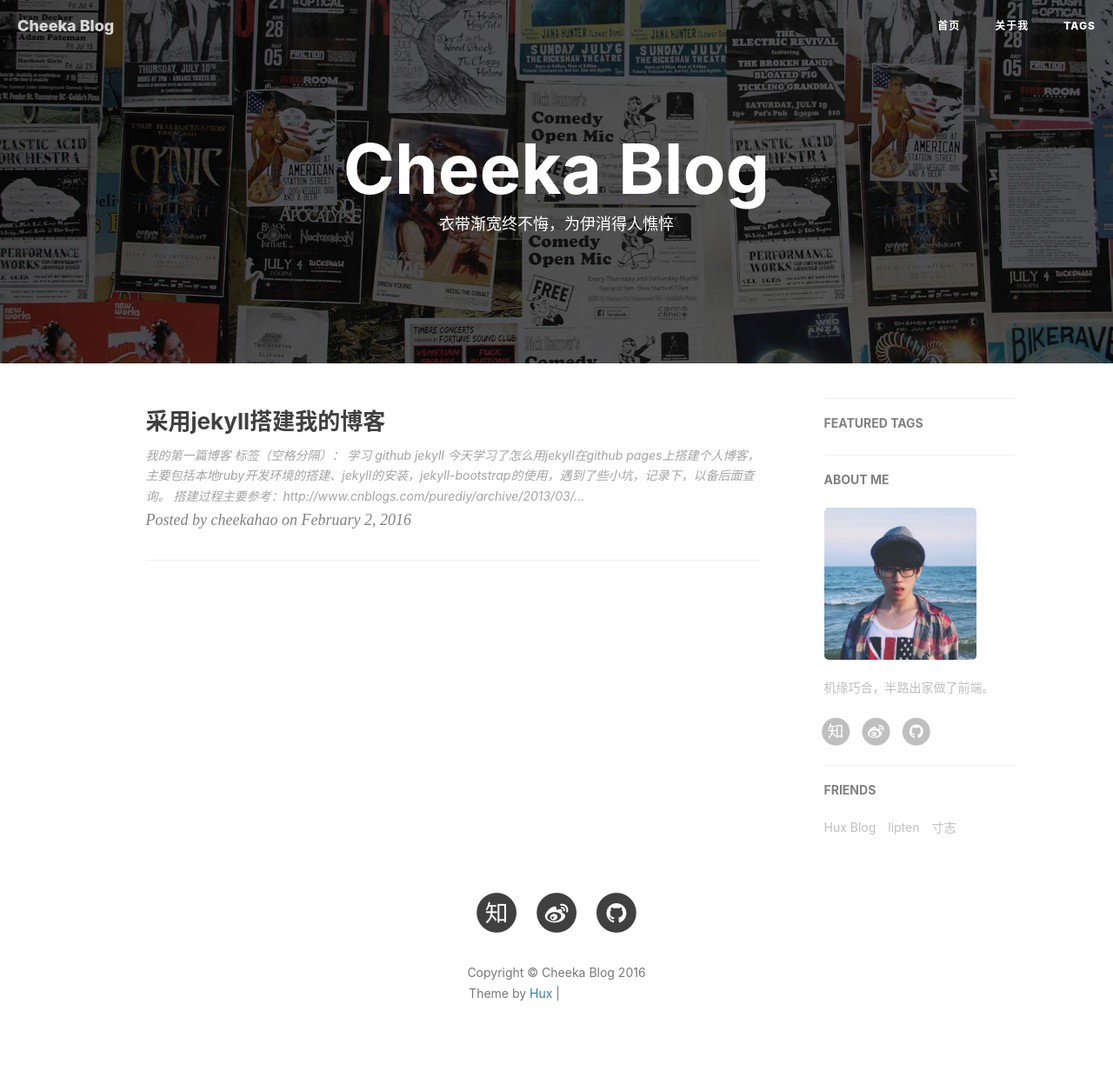
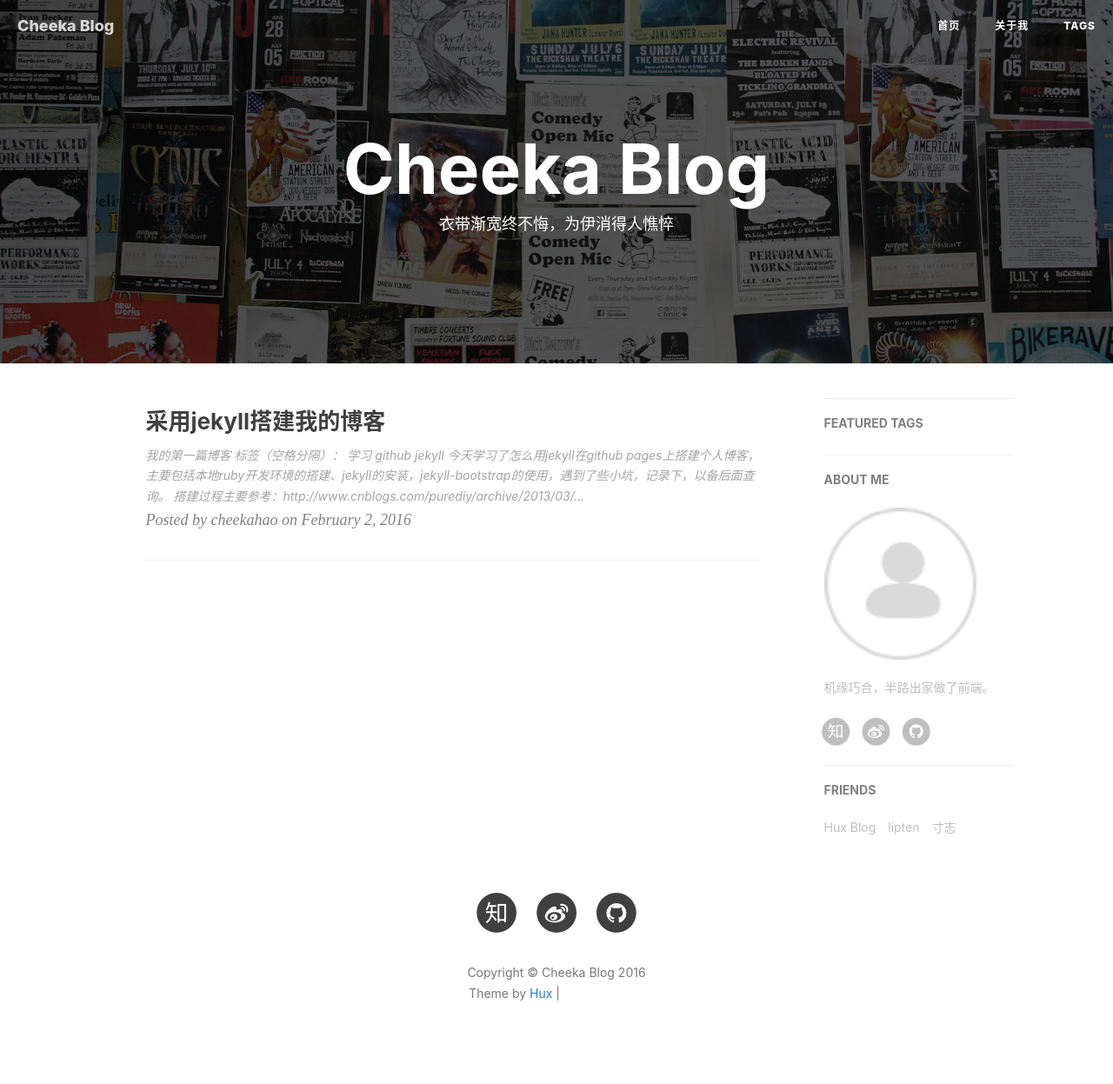
Before and after one commit to cheekahao/cheekahao.github.com, a Jekyll site: the page built from index.html, in a window 1280 px wide. Shown: the whole page at 87% size. Built offline with Jekyll 4.4.1, drawn with Linux system fonts in a browser that asks for light colours; nearby versions of some CDN libraries; the list of posts is cut into pages by our own code; comment, search, counter and statistics services are not loaded; grey boxes are pictures that could not be loaded.

Commit message:
修改关于头像及其样样式

```diff
--- a/_config.yml
+++ b/_config.yml
@@ -62,7 +62,7 @@
 # Sidebar settings
 sidebar: true                           # whether or not using Sidebar.
 sidebar-about-description: "机缘巧合，半路出家做了前端。"
-sidebar-avatar: /img/avatar-hux.jpg      # use absolute URL, seeing it's used in both `/` and `/about/`
+sidebar-avatar: /img/photo.png      # use absolute URL, seeing it's used in both `/` and `/about/`
 
 
 
--- a/_layouts/keynote.html
+++ b/_layouts/keynote.html
@@ -80,7 +80,7 @@
                     </div>
                 <hr>
                 </div>
-                <!-- 多少 Share end-->
+                <!-- 多说 Share end-->
                 {% endif %}
 
 
--- a/less/sidebar.less
+++ b/less/sidebar.less
@@ -42,10 +42,11 @@
     }
     .short-about{
         img{
-            width: 80%;
+            width: 60%;
             display: block;
             border-radius: 5px;
             margin-bottom: 20px;
+            margin:0 auto;
         }
         p{
             margin-top: 0px;
```
Also changed, not shown: img/photo.png (added), 1 other file.
